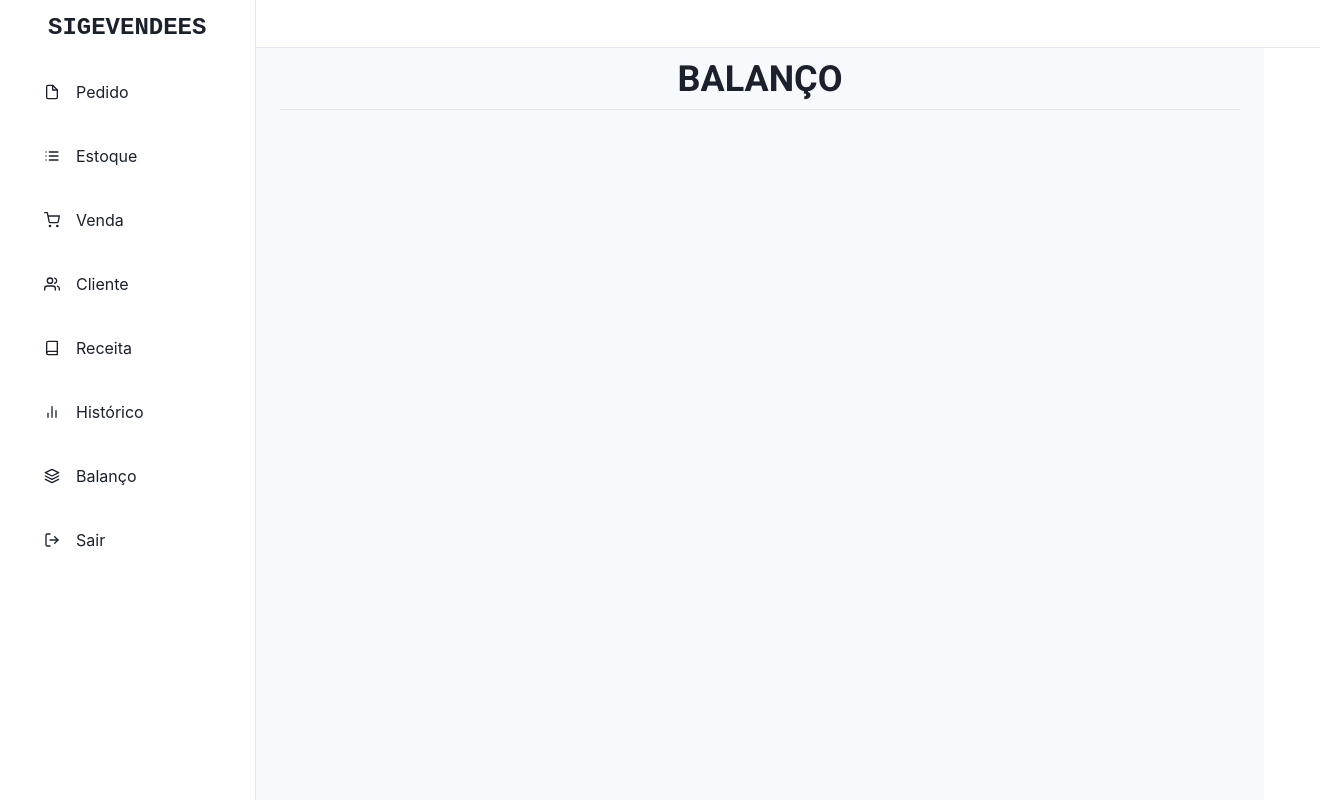
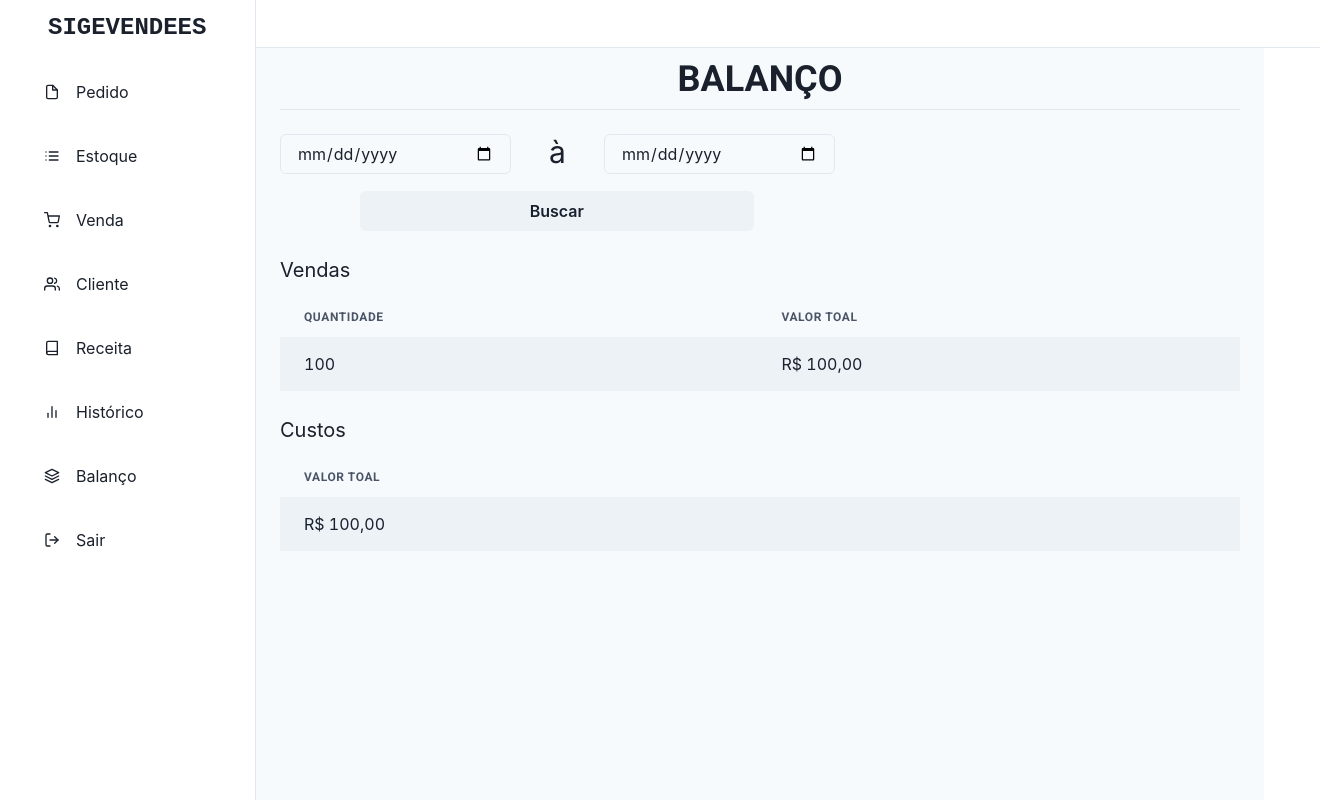
Before and after one commit to acmedeiros88/sigevendees-front, a Next.js app: page /balanco in a window 1280 px wide. Shown: the whole page, 1320 px wide, since content can reach past the window. Built offline with nearby package versions, Linux system fonts and the light colour scheme.

Commit message:
react select

```diff
--- a/package.json
+++ b/package.json
@@ -16,7 +16,8 @@
     "next": "12.3.1",
     "react": "18.2.0",
     "react-dom": "18.2.0",
-    "react-icons": "^4.4.0"
+    "react-icons": "^4.4.0",
+    "react-select": "^5.6.0"
   },
   "devDependencies": {
     "@types/node": "18.7.19",
--- /dev/null
+++ b/src/components/FormBalanco.tsx
@@ -0,0 +1,89 @@
+import React from 'react';
+import {
+    Box,
+    HStack,
+    SimpleGrid,
+    useColorModeValue,
+    Table,
+    TableContainer,
+    Tbody,
+    Text,
+    Th,
+    Thead,
+    Tr,
+    Td,
+    Button,
+    GridItem,
+    Flex
+} from '@chakra-ui/react';
+import {
+    InputDate
+} from '../components/forms/InputData';
+
+function FormBalanco() {
+    return (
+        <Box>
+            <HStack>
+                <SimpleGrid columns={12} columnGap={3} rowGap={6} minW='full'>
+                    <InputDate
+                        descLabel=''
+                        descPlaceholder='Selecione data inicial'
+                        columSpanBase={4}
+                        columSpanMD={4}
+                        columSpanLG={3}
+                    />
+                    <Text fontSize='3xl' mt={1} justifySelf='center'>à</Text>
+                    <InputDate
+                        descLabel=''
+                        descPlaceholder='Selecione data final'
+                        columSpanBase={4}
+                        columSpanMD={4}
+                        columSpanLG={3}
+                    />
+                </SimpleGrid>
+            </HStack>
+
+            <Flex mt={4} ml={20} w='100%'>
+                <Button w='41%'>Buscar</Button>
+            </Flex>
+
+
+            <Text fontSize='xl' mt={6}>Vendas</Text>
+            <TableContainer overflowY='auto' mt={3}>
+                <Table variant='striped' bgColor={useColorModeValue('blackalpha.300', 'blackalpha.700')}>
+                    <Thead>
+                        <Tr>
+                            <Th>Quantidade</Th>
+                            <Th>Valor toal</Th>
+                        </Tr>
+                    </Thead>
+                    <Tbody>
+                        <Tr>
+                            <Td>{'100'}</Td>
+                            <Td>{'R$ 100,00'}</Td>
+                        </Tr>
+                    </Tbody>
+                </Table>
+            </TableContainer>
+
+            <Text fontSize='xl' mt={6}>Custos</Text>
+            <TableContainer overflowY='auto' mt={3}>
+                <Table variant='striped' bgColor={useColorModeValue('blackalpha.300', 'blackalpha.700')}>
+                    <Thead>
+                        <Tr>
+                            <Th>Valor toal</Th>
+                        </Tr>
+                    </Thead>
+                    <Tbody>
+                        <Tr>
+                            <Td>{'R$ 100,00'}</Td>
+                        </Tr>
+                    </Tbody>
+                </Table>
+            </TableContainer>
+
+        </Box>
+    );
+}
+
+export default FormBalanco;
--- a/src/components/TableEstoque.tsx
+++ b/src/components/TableEstoque.tsx
@@ -38,7 +38,7 @@ const RowItem = (Ingrediente: Ingrediente) => {
             <Td>{Ingrediente.categoria}</Td>
         </Tr>
     );
-};
+}
 
 function TableEstoque() {
     return (
--- a/src/components/forms/InputData.tsx
+++ b/src/components/forms/InputData.tsx
@@ -107,7 +107,7 @@ const InputDate = ({ descLabel, descPlaceholder, columSpanBase, columSpanMD, col
             columSpanMD={columSpanMD}
             columSpanLG={columSpanLG}
         >
-            <Input placeholder={descPlaceholder} size="md" type="date" />
+            <Input placeholder={descPlaceholder} size="md" type="date" readOnly={read_on} />
         </ItemGrid>
     );
 };
--- a/src/components/layout/Sidebar.tsx
+++ b/src/components/layout/Sidebar.tsx
@@ -1,3 +1,4 @@
+import React from 'react';
 import {
   Box,
   Drawer,
@@ -24,7 +25,7 @@ function Sidebar() {
         onClose={onClose}
         returnFocusOnClose={false}
         onOverlayClick={onClose}
-        size="full">
+        size="xs">
         <DrawerContent>
           <SidebarContent onClose={onClose} />
         </DrawerContent>
@@ -32,6 +33,6 @@ function Sidebar() {
       <MobileNav onOpen={onOpen} />
     </Box>
   );
-};
+}
 
 export default Sidebar;
--- a/src/components/layout/Template.tsx
+++ b/src/components/layout/Template.tsx
@@ -1,3 +1,4 @@
+import React, { ReactNode } from 'react';
 import {
     Box,
     Container,
@@ -5,7 +6,6 @@ import {
     Flex,
     useColorModeValue
 } from '@chakra-ui/react';
-import React, { ReactNode } from 'react';
 import Sidebar from './Sidebar';
 import Head from 'next/head';
 
@@ -38,6 +38,6 @@ function Template({ titulo, children }: { titulo: string; children: ReactNode })
             </Box>
         </Container>
     );
-};
+}
 
 export default Template;
--- a/src/pages/balanco.tsx
+++ b/src/pages/balanco.tsx
@@ -1,10 +1,11 @@
 import React from 'react';
+import FormBalanco from '../components/FormBalanco';
 import Template from '../components/layout/Template';
 
 function Balanco() {
     return (
         <Template titulo='BALANÇO'>
-
+            <FormBalanco />
         </Template>
     );
 }
```
Also changed, not shown: src/components/layout/SidebarContent.tsx (+7 -6 lines), src/hooks/useCidades.tsx (added, +27 -0 lines), src/hooks/useEstados.tsx (added, +28 -0 lines), 1 other file (tests, documents, lock files or other folders).
